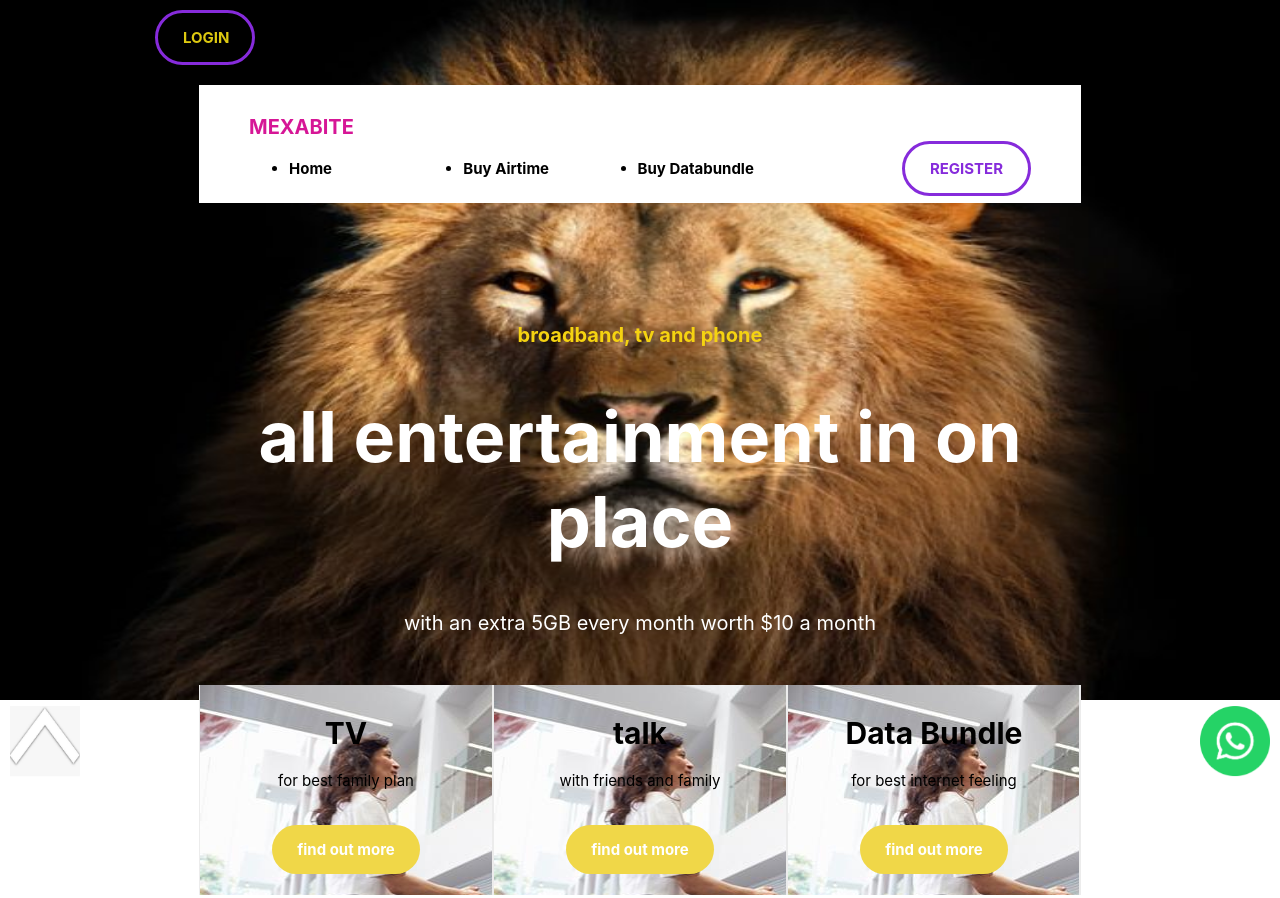
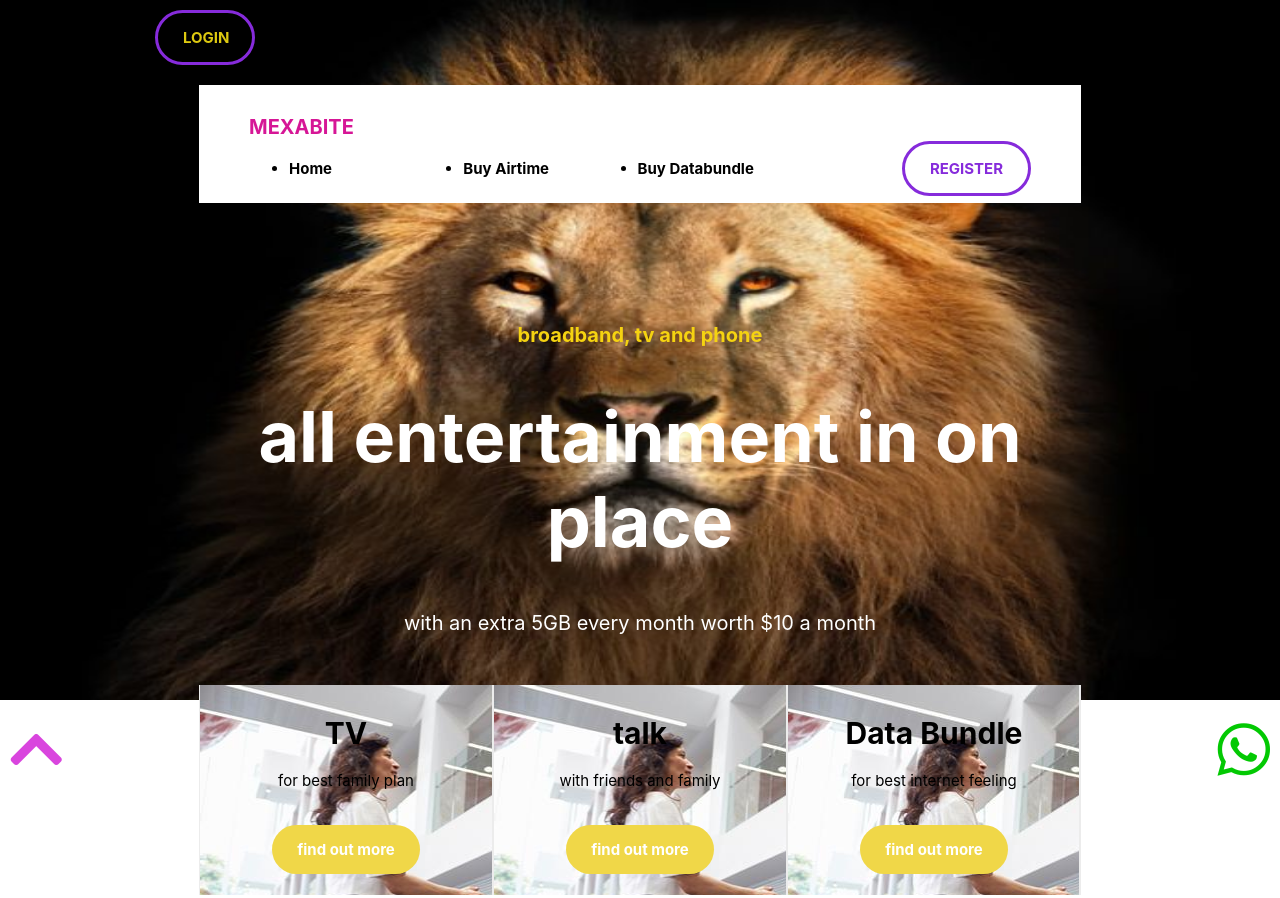
Before and after one commit to Xhriiss/mezabitee, a plain HTML site: page index.html in a window 1280 px wide. Shown: the top 898 px of the page. Drawn offline with Linux system fonts and the light colour scheme.

Commit message:
done with FA

```diff
--- a/assets/css/meza.css
+++ b/assets/css/meza.css
@@ -130,18 +130,16 @@ li a:hover{
     right: 10px;
 }
 .stik_img{
-    width: 70px;
-    height: 70px;
+color: rgb(3, 201, 3);
 }
 .stik_left{
     position: fixed;
     bottom: 20px;
     left: 10px;
-    border-radius: 50px;
+
 }
 .stkleft{
-    width: 70px;
-    height: 70px;
+ color: var(--success-color);
 }
 .plans{
     width: 70%;
@@ -152,7 +150,6 @@ li a:hover{
 .plan_item{
     background-image:url(../img/sample7.jpg) ;
     padding: 10px;
-    /* display: inline-block; */
     width: 33%;
     margin: auto ;
     height: 210px;
--- a/index.html
+++ b/index.html
@@ -47,9 +47,9 @@
     </div>
     </div>
     <div class="stik">
-        <a href="#"> <img src="./assets/img/WhatsApp.png" class="stik_img"> </a>
+        <a href="#"> <i class="fab fa-whatsapp fa-4x stik_img"></i>  </a>
     </div>
-    <div class="stik_left"> <img src="./assets/img/up.jpeg" class="stkleft"></div>
+    <div class="stik_left"> <i class="fas fa-chevron-up  fa-4x stkleft"></i></div>
     <div class="scd_cont">
         <h1 class="exp"> Experience the Magic of MezaBite</h1>
         <div class="flx">
```
